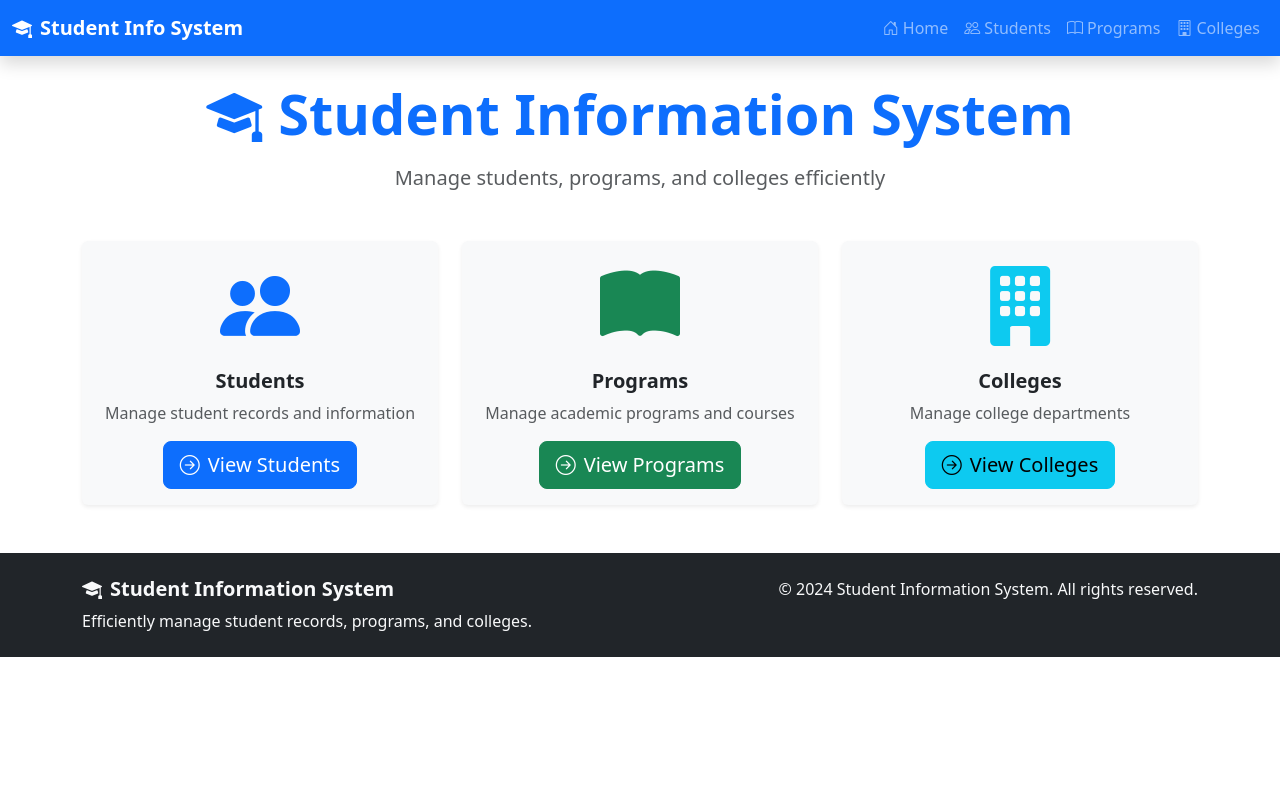
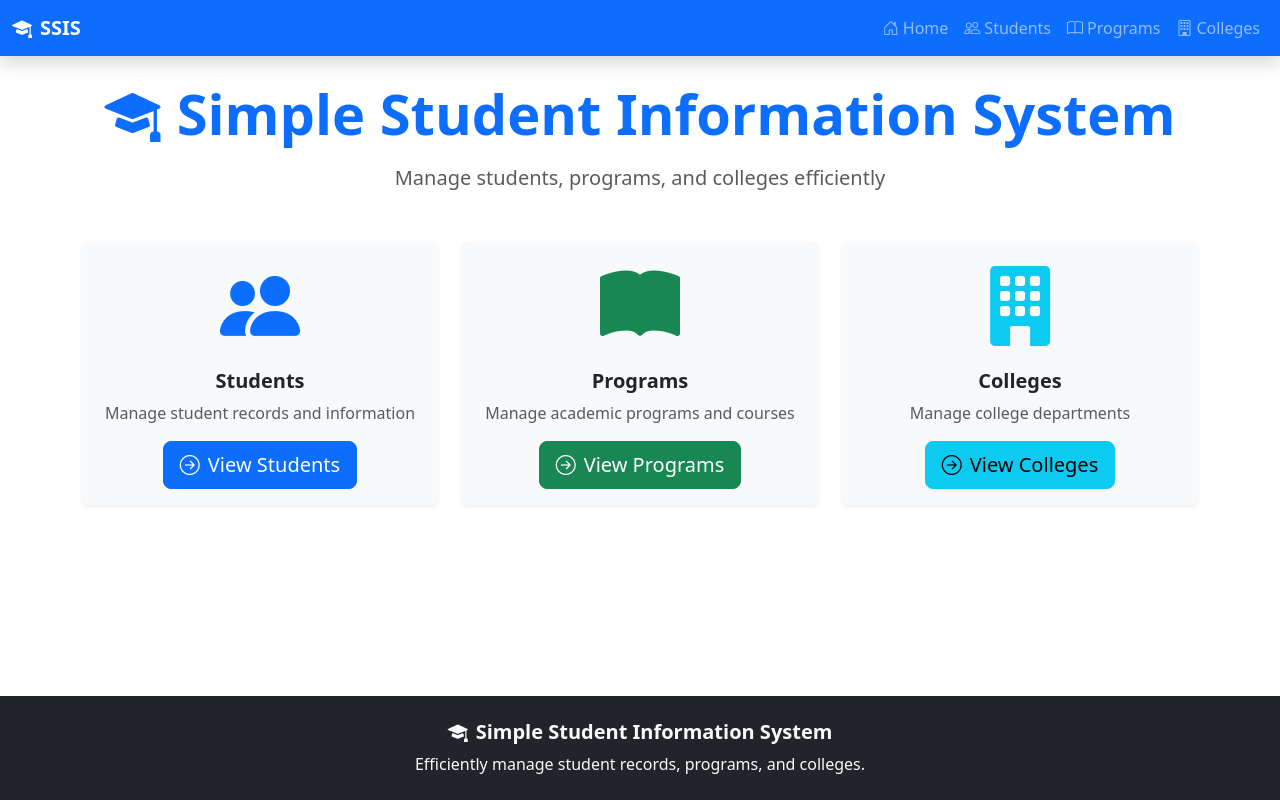
Before and after one commit to jeysu/ssis_proj, a Flask app: page / in a window 1280 px wide. Run offline with Flask 3, Linux system fonts and the light colour scheme.

Commit message:
Footer now sticks to bottom edge

```diff
--- a/app/templates/base.html
+++ b/app/templates/base.html
@@ -3,16 +3,16 @@
 <head>
     <meta charset="UTF-8">
     <meta name="viewport" content="width=device-width, initial-scale=1.0">
-    <title>{% block title %}Student Information System{% endblock %}</title>
+    <title>{% block title %}Simple Student Information System{% endblock %}</title>
     <link href="https://cdn.jsdelivr.net/npm/bootstrap@5.3.8/dist/css/bootstrap.min.css" rel="stylesheet">
     <link rel="stylesheet" href="https://cdn.jsdelivr.net/npm/bootstrap-icons@1.11.3/font/bootstrap-icons.css">
     <link href="{{ url_for('static', filename='css/style.css') }}" rel="stylesheet">
 </head>
-<body>
+<body class="d-flex flex-column min-vh-100">
     <nav class="navbar navbar-expand-lg navbar-dark bg-primary shadow">
         <div class="container-fluid">
             <a class="navbar-brand fw-bold" href="{{ url_for('index') }}">
-                <i class="bi bi-mortarboard-fill me-2"></i>Student Info System
+                <i class="bi bi-mortarboard-fill me-2"></i>SSIS
             </a>
             <button class="navbar-toggler" type="button" data-bs-toggle="collapse" data-bs-target="#navbarNav">
                 <span class="navbar-toggler-icon"></span>
@@ -44,7 +44,7 @@
         </div>
     </nav>
 
-    <div class="container mt-4 mb-5">
+    <div class="container mt-4 mb-5 flex-grow-1">
         {% with messages = get_flashed_messages(with_categories=true) %}
             {% if messages %}
                 {% for category, message in messages %}
@@ -59,17 +59,14 @@
         {% block content %}{% endblock %}
     </div>
 
-    <footer class="bg-dark text-light mt-5 py-4">
+    <footer class="bg-dark text-light py-4 mt-auto">
         <div class="container">
             <div class="row">
-                <div class="col-md-6">
+                <div class="col-12 text-center">
                     <h5 class="fw-bold">
-                        <i class="bi bi-mortarboard-fill me-2"></i>Student Information System
+                        <i class="bi bi-mortarboard-fill me-2"></i>Simple Student Information System
                     </h5>
                     <p class="mb-0">Efficiently manage student records, programs, and colleges.</p>
-                </div>
-                <div class="col-md-6 text-md-end">
-                    <p class="mb-0">&copy; 2024 Student Information System. All rights reserved.</p>
                 </div>
             </div>
         </div>
--- a/app/templates/index.html
+++ b/app/templates/index.html
@@ -3,7 +3,7 @@
 {% block content %}
 <div class="text-center mb-5">
     <h1 class="display-4 fw-bold text-primary mb-3">
-        <i class="bi bi-mortarboard-fill me-3"></i>Student Information System
+        <i class="bi bi-mortarboard-fill me-3"></i>Simple Student Information System
     </h1>
     <p class="lead text-muted">Manage students, programs, and colleges efficiently</p>
 </div>
```
